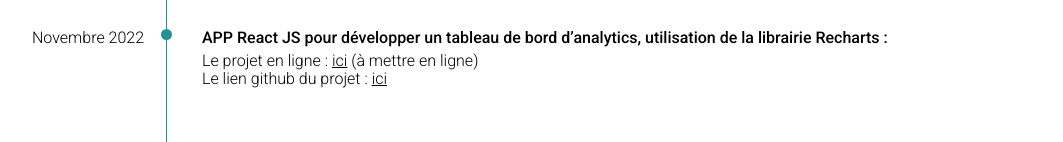
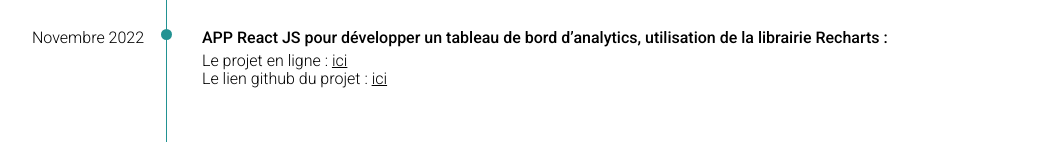
Before and after one commit to cla31/projects-page, a website: page index.html in a window 1280 px wide. Shown: the part 403-545 px from the top of the page, without its empty margins (84-1147 px from the left). Drawn offline with Linux system fonts and the light colour scheme; a web font is replaced by a local one.

Commit message:
Update links project

```diff
--- a/index.html
+++ b/index.html
@@ -84,7 +84,7 @@
                     </div>
                     <div class="timeline-item">
                         <h3>APP React JS pour développer un tableau de bord d’analytics, utilisation de la librairie Recharts :</h3>
-                        <div class="link">Le projet en ligne : <a href="">ici</a> (à mettre en ligne)</div>
+                        <div class="link">Le projet en ligne : <a href="sportsee-deployment.vercel.app" target="_blank">ici</a></div>
                         <div class="link">Le lien github du projet : <a href="https://github.com/cla31/P12-SportSee" target="_blank">ici</a></div>
                     </div>
                     <div class="timeline-item">
```
